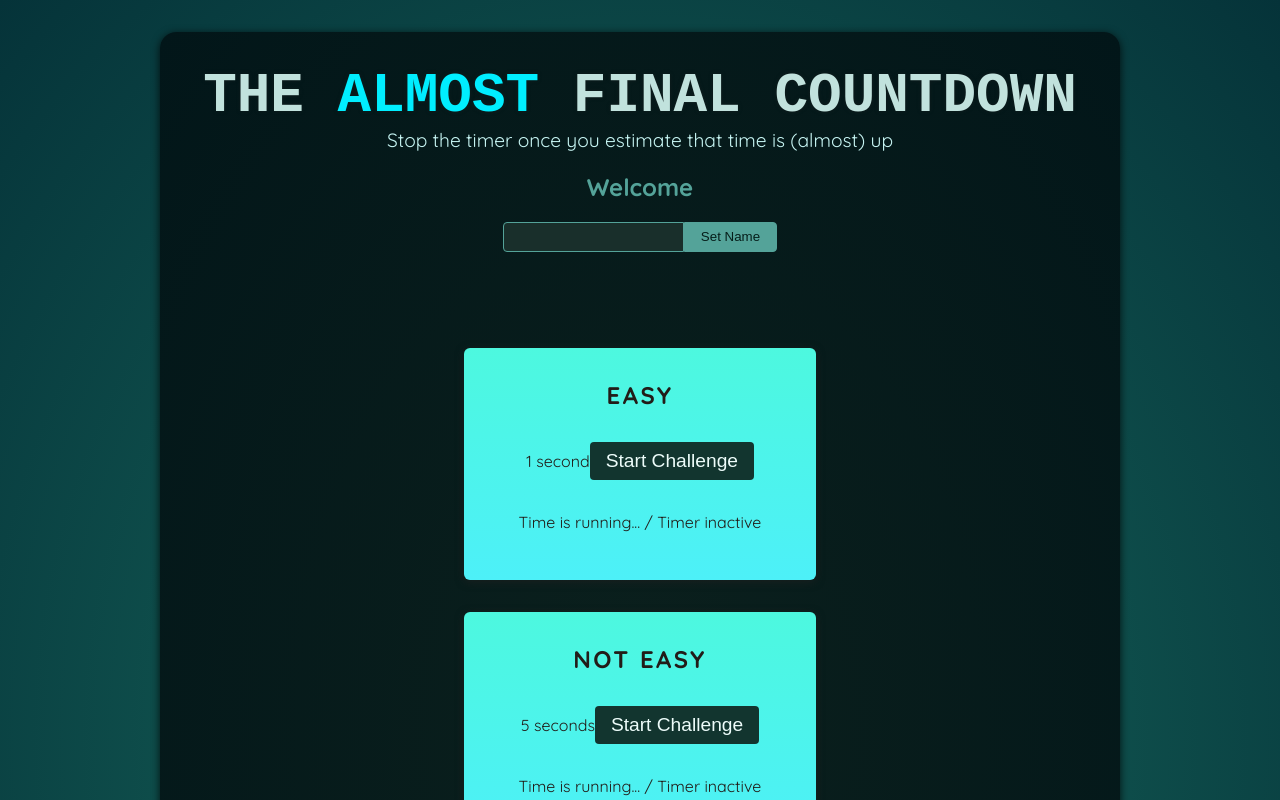
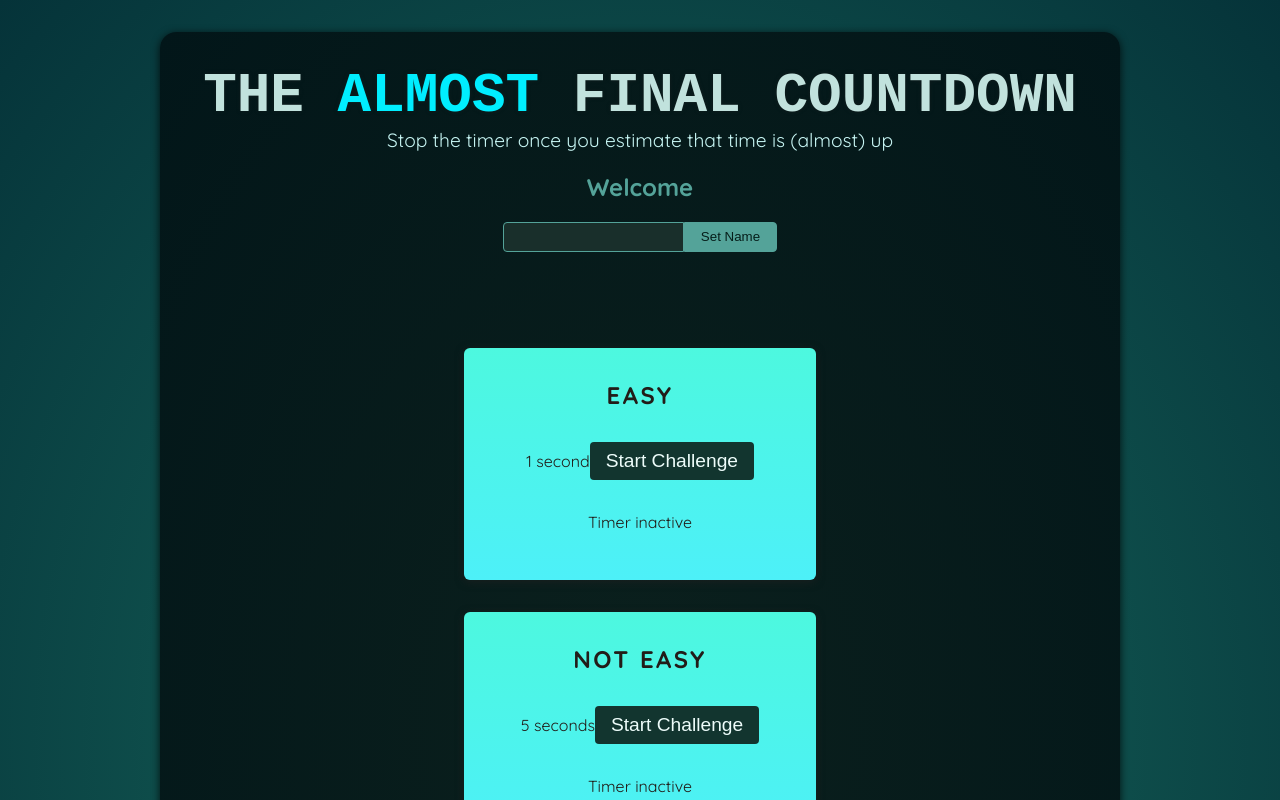
Before and after one commit to kostaskaplanis2001/TheAlmostFinal-Countdown-Game, a React (Vite) app: page / in a window 1280 px wide. Shown: the top 800 px of the page. Built offline with nearby package versions, Linux system fonts and the light colour scheme; a web font is replaced by a local one.

Commit message:
Setting Timers and Managing State

```diff
--- a/src/components/TimerChallenge.jsx
+++ b/src/components/TimerChallenge.jsx
@@ -1,14 +1,33 @@
+import { useState } from 'react';
+
 export default function TimerChallenge({ title, targetTime }) {
+
+    const [timerStarted, setTimerStarted] = useState(false);
+    const [timerExpired, setTimerExpired] = useState(false);
+
+    function handleStart() {
+        console.log('button clicked!');
+
+        setTimeout(() => { setTimerExpired(true); }, targetTime * 1000);
+
+        setTimerStarted(true);
+    }
+
+    function handleStop() {
+
+    }
+
     return <section className="challenge">
         <h2>{title}</h2>
+        {timerExpired && <p>You lost!</p>}
         <p className="challenge-title">
             {targetTime} second{targetTime > 1 ? 's' : ''}
-            <button>
-                Start Challenge
+            <button onClick={handleStart}>
+                {timerStarted ? 'Stop' : 'Start'} Challenge
             </button>
         </p>
-        <p className="">
-            Time is running... / Timer inactive
+        <p className={timerStarted ? 'active' : undefined}>
+            {timerStarted ? 'Time is running...' : 'Timer inactive'}
         </p>
     </section>
 }
```
